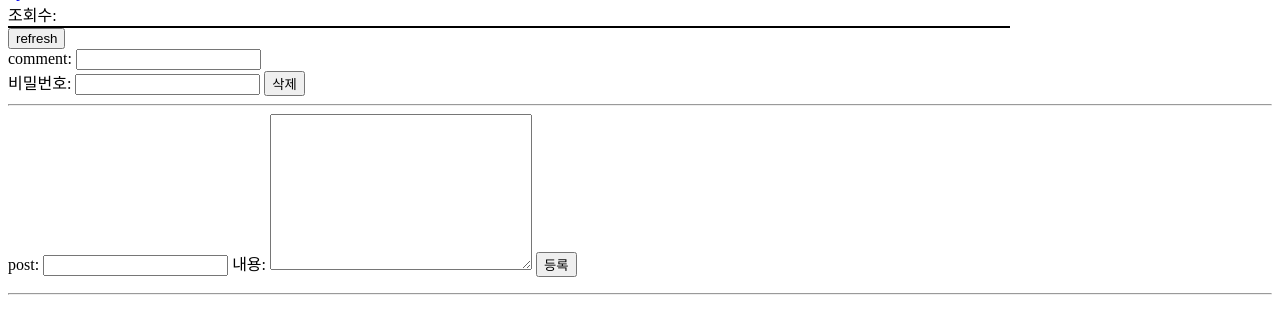
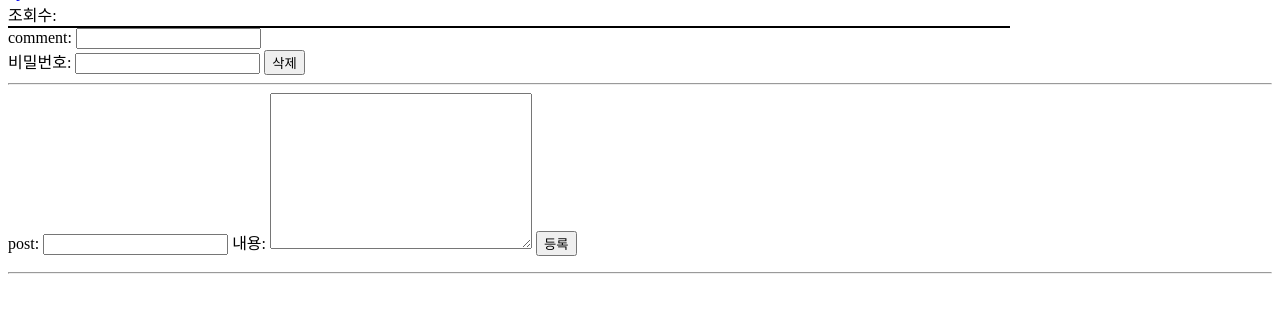
Before and after one commit to sisu-01/sisu2, a Django app: template templates/blog/blog_post.html in a window 1280 px wide. Shown: the part 88-420 px from the top of the page. Run offline with Django 4.2, Linux system fonts and the light colour scheme; the template is opened without the code that fills it, so the values that code supplies are empty; the visitor is signed in with stand-in values (Sample User, id 1); some libraries are stand-ins or nearby versions.

Commit message:
테스트용 comment refresh 제거

```diff
--- a/templates/blog/blog_post.html
+++ b/templates/blog/blog_post.html
@@ -19,7 +19,6 @@
     {{post.content}}
     {% endautoescape %}
 </div>
-<button onClick="refreshComment()">refresh</button>
 <div id="comment-wrapper">
     {% if cmt_list %}
         {% for cmt in cmt_list %}
```
